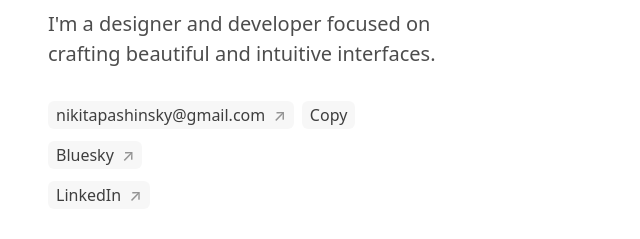
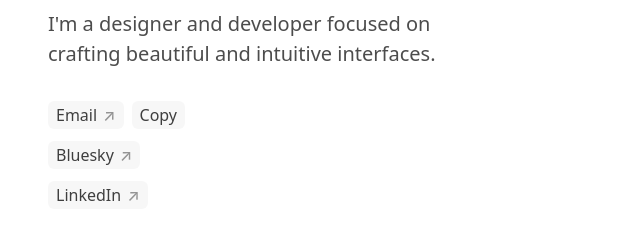
Before and after one commit to nikitapashinsky/nkta.me, an Astro site: page / in a window 1280 px wide. Shown: the part 81-320 px from the top of the page, without its empty margins (0-640 px from the left). Built offline with nearby package versions, Linux system fonts and the light colour scheme; Astro itself is replaced by a stand-in of ours.

Commit message:
Update email button

```diff
--- a/src/components/Intro.astro
+++ b/src/components/Intro.astro
@@ -10,16 +10,14 @@ import Layout from "../layouts/Layout.astro";
   </p>
   <div class="links">
     <div class="link-email">
-      <a href="mailto:nikitapashinsky@gmail.com"
-        >nikitapashinsky@gmail.com <span>↗</span></a
-      >
+      <a href="mailto:nikitapashinsky@gmail.com">Email<span>↗</span></a>
       <button data-copy-email>Copy</button>
     </div>
     <a href="https://bsky.app/profile/nkta.me" target="_blank"
-      >Bluesky <span>↗</span></a
+      >Bluesky<span>↗</span></a
     >
     <a href="https://www.linkedin.com/in/nkta/" target="_blank"
-      >LinkedIn <span>↗</span></a
+      >LinkedIn<span>↗</span></a
     >
   </div>
 </Layout>
@@ -75,7 +73,7 @@ import Layout from "../layouts/Layout.astro";
       background-color: rgb(0 0 0 / 3%);
 
       > span {
-        margin-left: 0.25rem;
+        margin-left: 0.375rem;
         color: rgb(0 0 0 /40%);
       }
 
```
